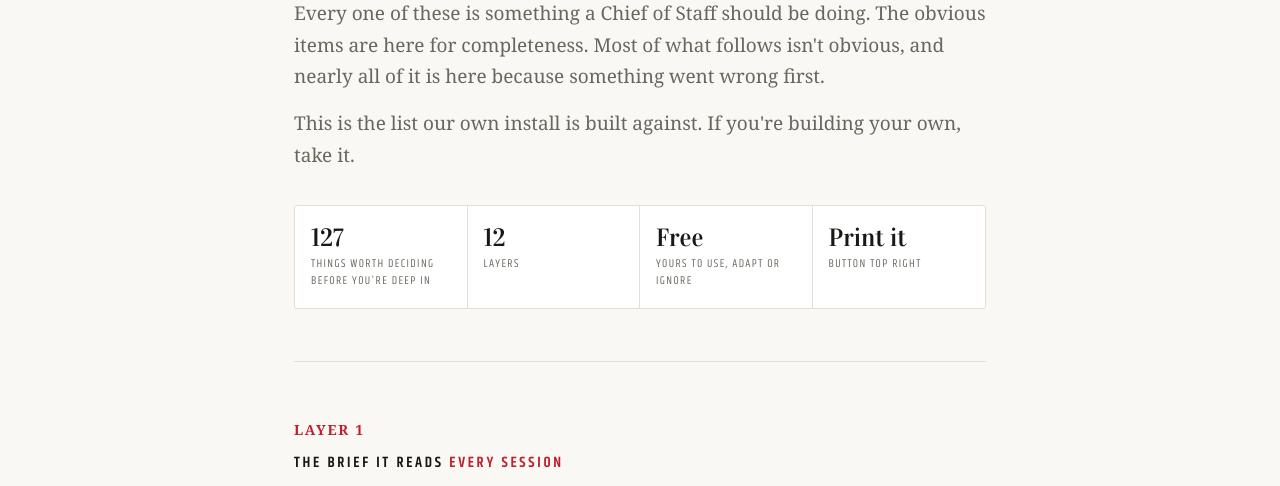
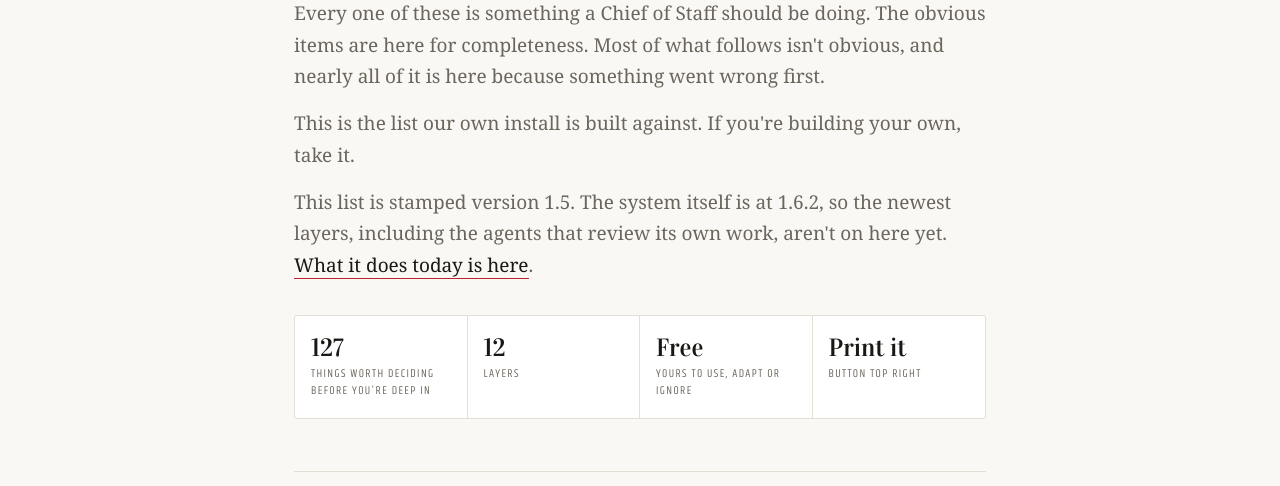
Before and after one commit to arek-eeva/fcm-docs, a plain HTML site: page chief-of-staff-build-checklist.html in a window 1280 px wide. Shown: the part 314-800 px from the top of the page. Drawn offline with Linux system fonts and the light colour scheme.

Commit message:
Checklist: point readers at the current versions page
The build checklist is deliberately pinned at v1.5 while the kit is at
1.6.2, but neither page mentioned the other, so a reader who noticed the
stamp had no route to the current capability story and the pin read as
neglect rather than a decision.

Adds one line to the hero lede linking to chief-of-staff-versions.html.
The 127 items are untouched and no script was reintroduced.

Co-Authored-By: Claude Opus 5 <noreply@anthropic.com>

```diff
--- a/chief-of-staff-build-checklist.html
+++ b/chief-of-staff-build-checklist.html
@@ -409,6 +409,7 @@
     <h1>Everything your Chief of Staff should be doing.</h1>
     <p class="lede">Every one of these is something a Chief of Staff should be doing. The obvious items are here for completeness. Most of what follows isn't obvious, and nearly all of it is here because something went wrong first.</p>
     <p class="lede">This is the list our own install is built against. If you're building your own, take it.</p>
+    <p class="lede">This list is stamped version 1.5. The system itself is at 1.6.2, so the newest layers, including the agents that review its own work, aren't on here yet. <a href="https://docs.fifthcastle.media/chief-of-staff-versions.html">What it does today is here</a>.</p>
 
     <div class="facts">
       <div><span class="k">127</span><span class="v">Things worth deciding before you're deep in</span></div>
```
